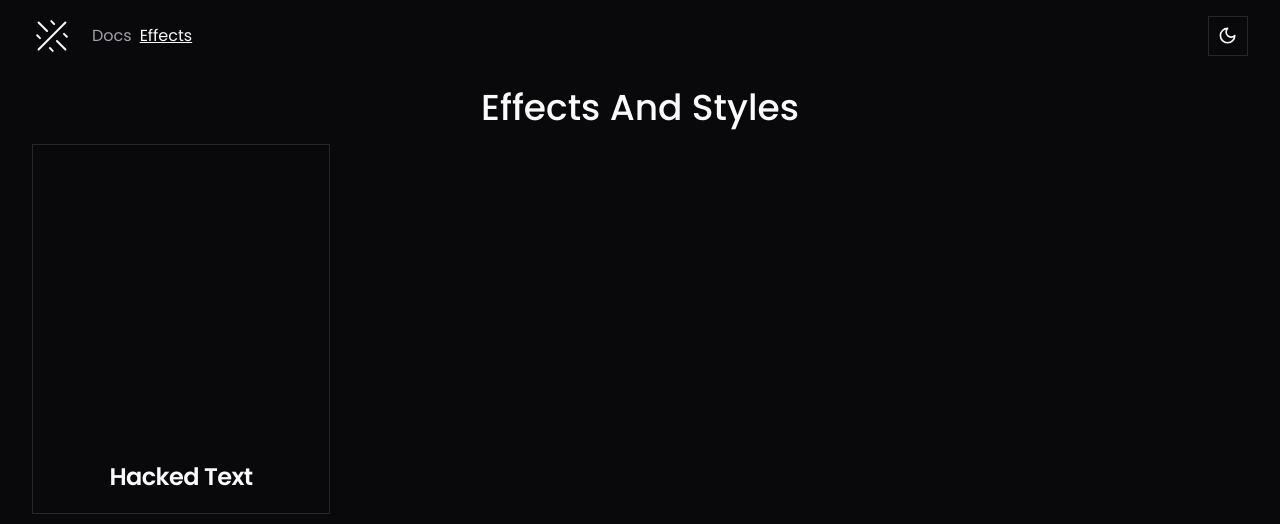
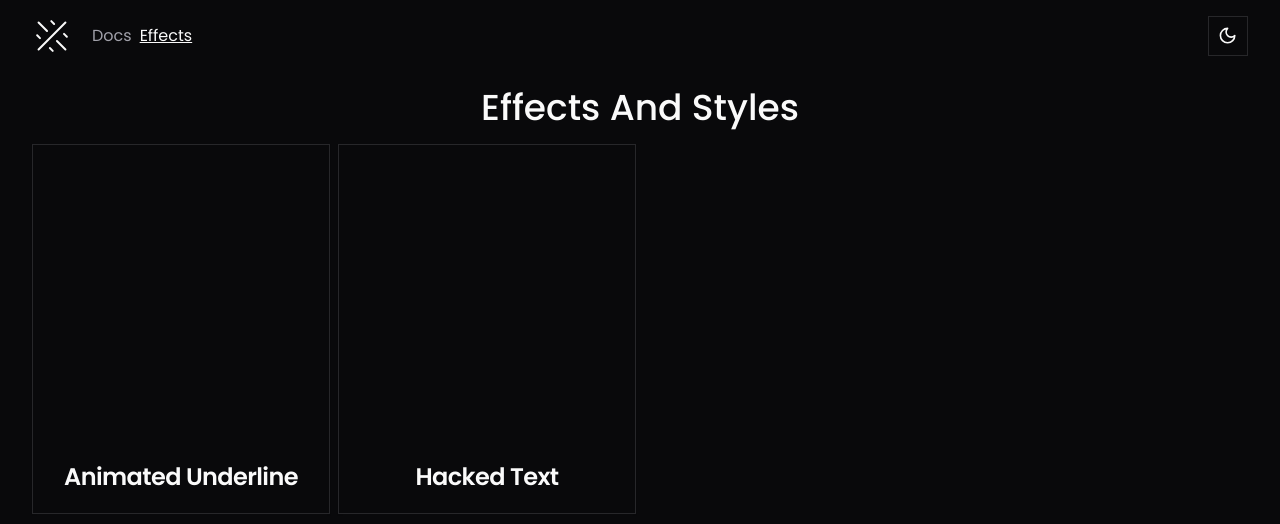
Before and after one commit to StepAsideLiL/effects, a Next.js app: page /effects in a window 1280 px wide. Shown: the top 524 px of the page. Built offline with nearby package versions, Linux system fonts and the light colour scheme.

Commit message:
add: Animated Underline menu

```diff
--- a/components/effects/effects.ts
+++ b/components/effects/effects.ts
@@ -1,4 +1,10 @@
 export const effects = [
+  {
+    title: "Animated Underline",
+    herf: "/effects/animated-underline",
+    imgSrc: "",
+    type: "effect",
+  },
   {
     title: "Hacked Text",
     herf: "/effects/hacked-text",
```
